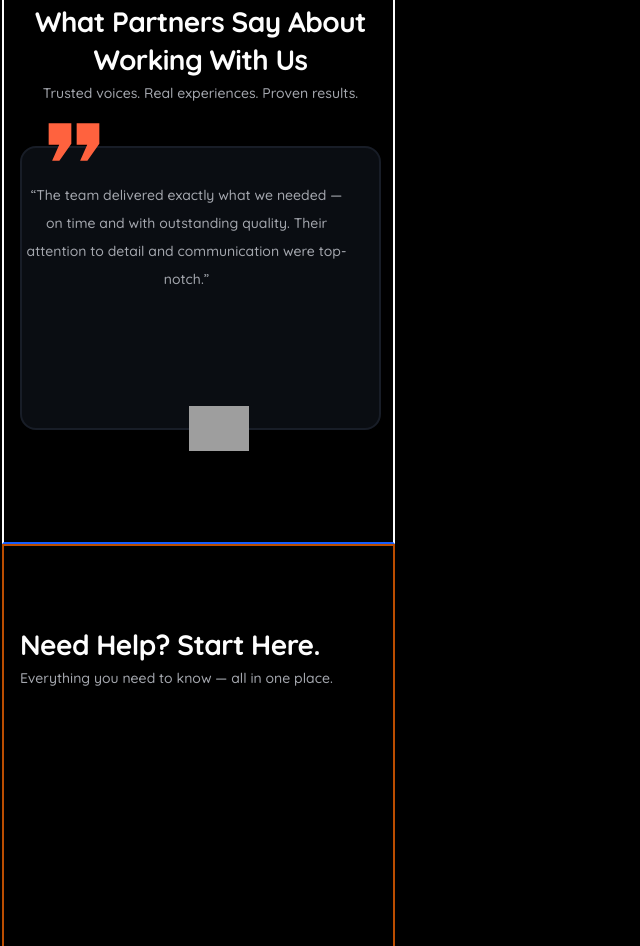
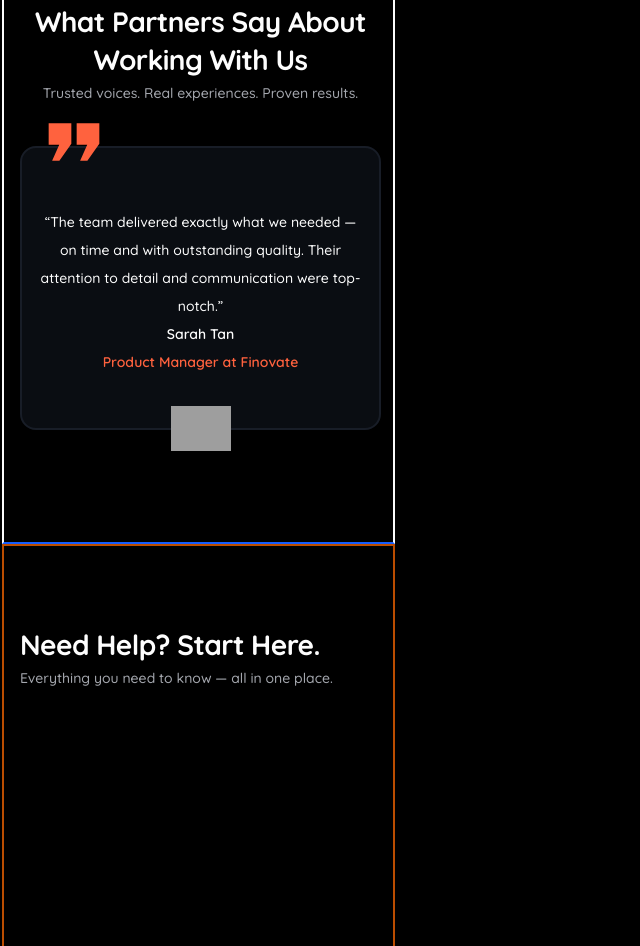
Before and after one commit to AI-NovaNX/WPH-Assignment2, a website: page src/index.html in a window 1280 px wide. Shown: the part 6728-7674 px from the top of the page, without its empty margins (0-640 px from the left). Drawn offline with Linux system fonts and the light colour scheme; grey boxes are pictures that could not be loaded.

Commit message:
feat (ui): improvement in customer feedback section

```diff
--- a/src/index.html
+++ b/src/index.html
@@ -573,14 +573,14 @@
             </p>
           </div>
 
-          <div class="w-[361px] h-[284px] mx-4 flex border-2 border-[#181D27] bg-[#0A0D12] rounded-[16px] relative"> <!-- awal dari kotak-->
+          <div class="w-[361px] h-[284px] mx-4 flex flex-col items-center border-2 border-[#181D27] bg-[#0A0D12] rounded-2xl justify-center relative"> <!-- awal dari kotak-->
             <div class="w-16 h-16 flex absolute bottom-[254px] left-5">
               <span class="m-auto">
                 <img src="../src/Assets/tdesign_quote-filled.svg" alt="web">
               </span>
             </div>
-            <div class="w-[329px] h-[148px] flex flex-col mt-4">
-              <div class="flex flex-row mx-[96.5px] mb-[16.72px]">
+            <div class="w-[329px] flex flex-col mt-0">
+              <div class="flex justify-center gap-1 mb-2">
                 <img src="Assets/line-md_star-filled.svg" alt="">
                 <img src="Assets/line-md_star-filled.svg" alt="">
                 <img src="Assets/line-md_star-filled.svg" alt="">
@@ -588,9 +588,13 @@
                 <img src="Assets/line-md_star-filled.svg" alt="">
               </div>
             <div>
-              <p class="font-['Quicksand'] text-[#A4A7AE] font-medium text-center text-[14px]/[28px] tracking-[0em]">
+              <p class="font-['Quicksand'] text-[#FDFDFD] font-medium text-center text-[14px]/[28px] tracking-[0em]">
                 “The team delivered exactly what we needed — on time and with outstanding quality. Their attention to detail and communication were top-notch.”
               </p>
+            </div>
+            <div class="mt-0">
+              <p class="font-['Quicksand'] text-[#FDFDFD] font-semibold text-center text-[14px]/[28px] tracking-[0em]">Sarah Tan</p>
+              <p class="font-['Quicksand'] text-[#FF623E] font-semibold text-center text-[14px]/[28px] tracking-[0em]">Product Manager at Finovate</p>
             </div>
           </div>
           <div class="w-15 h-15 flex absolute mx-[166.5px] -bottom-[30px]">
```
Also changed, not shown: src/css/output.css.
